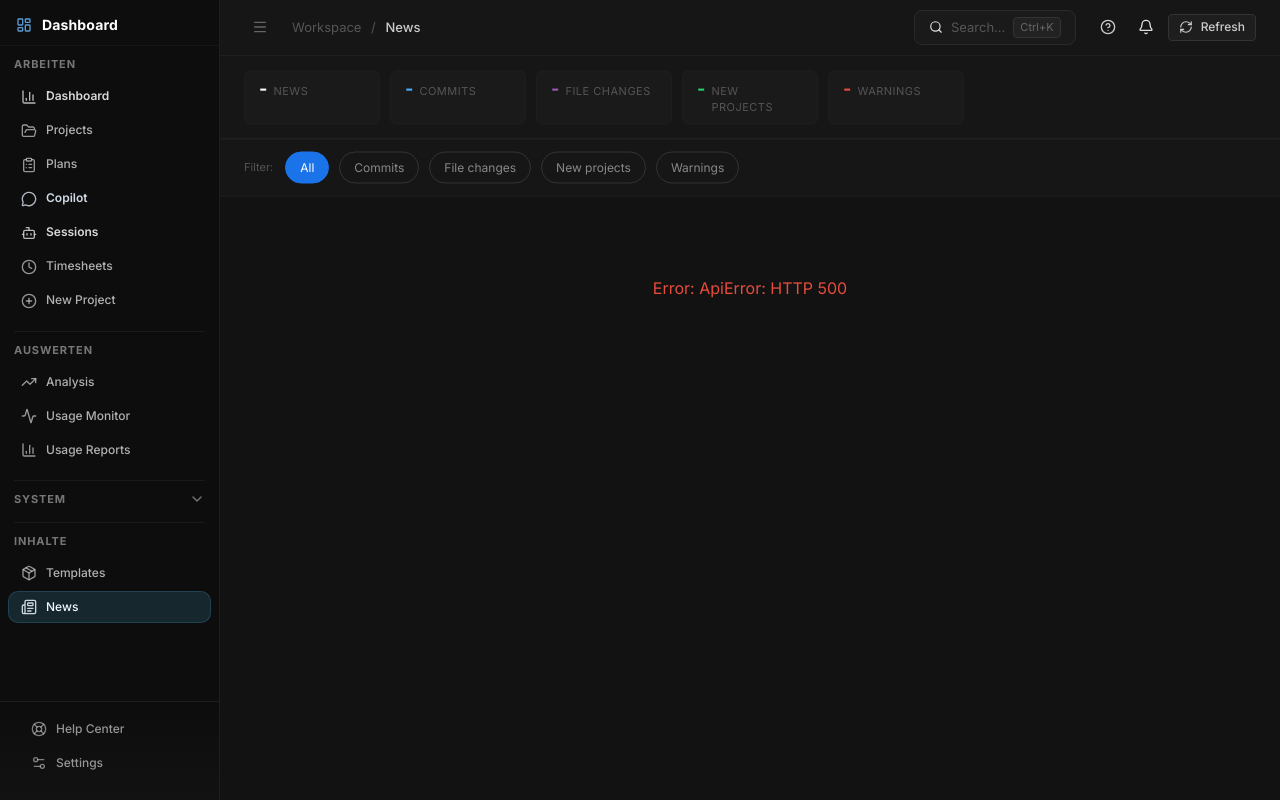
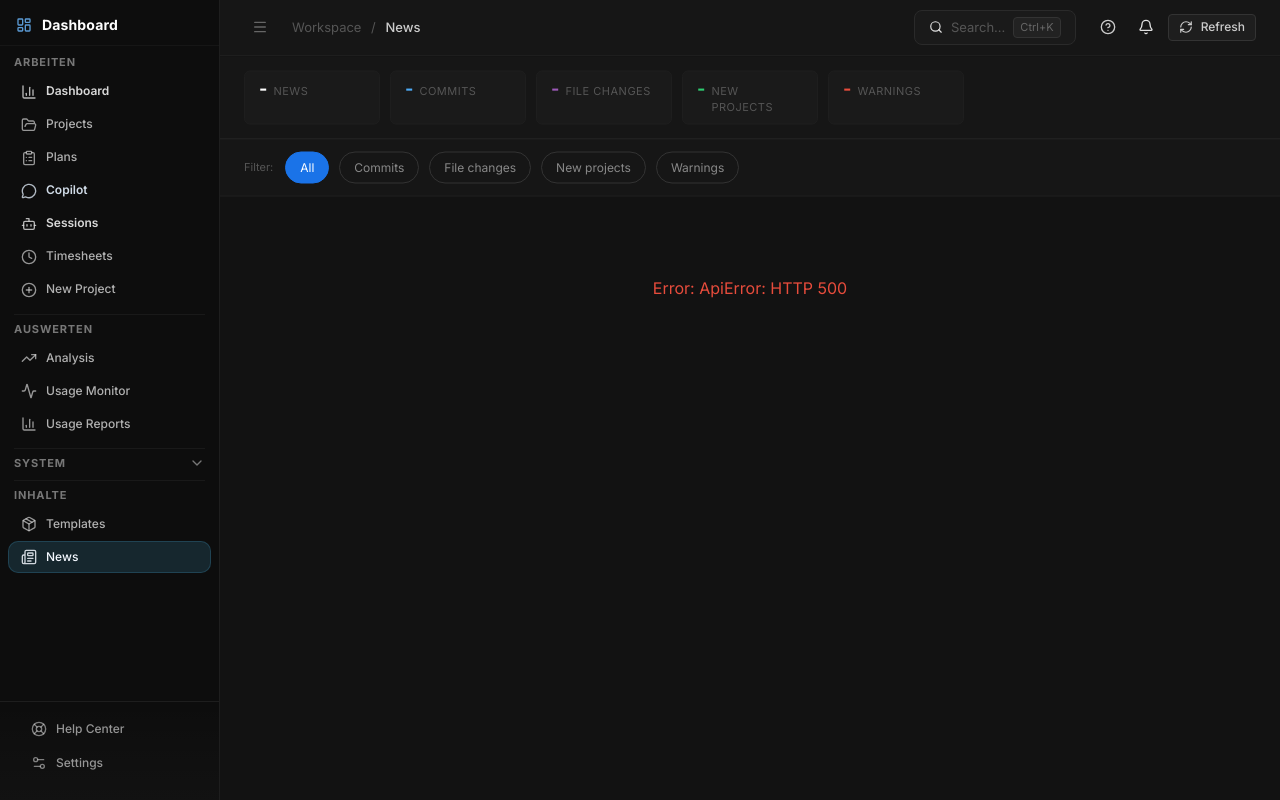
Before and after one commit to web-werkstatt/session-pilot, a Flask app: page /news in a window 1280 px wide. Run offline with Flask 3, Linux system fonts and the light colour scheme; data that the repository does not hold is empty; some libraries are stand-ins or nearby versions.

Commit message:
style: tighten sidebar spacing

```diff
--- a/static/css/layout.css
+++ b/static/css/layout.css
@@ -30,12 +30,12 @@
 }
 .logo-icon { font-size: 18px; color: var(--accent-light); }
 .logo-text { font-size: 14px; font-weight: 700; color: var(--text-heading); letter-spacing: 0.01em; }
-.sidebar-nav { flex: 1; padding: 10px 0 6px; overflow-y: auto; }
-.nav-section { margin-bottom: 14px; }
+.sidebar-nav { flex: 1; padding: 8px 0 4px; overflow-y: auto; }
+.nav-section { margin-bottom: 8px; }
 .nav-section-body {
     display: flex;
     flex-direction: column;
-    gap: 2px;
+    gap: 1px;
 }
 .nav-label {
     display: block;
@@ -48,10 +48,10 @@
 }
 .nav-section > .nav-label,
 .nav-section-toggle {
-    margin: 0 14px 8px;
+    margin: 0 14px 5px;
 }
 .nav-section > .nav-label {
-    padding-top: 10px;
+    padding-top: 6px;
     border-top: 1px solid rgba(255, 255, 255, 0.05);
 }
 .nav-section:first-child > .nav-label {
@@ -67,7 +67,7 @@
     border: none;
     color: inherit;
     cursor: pointer;
-    padding: 10px 0 0;
+    padding: 6px 0 0;
     border-top: 1px solid rgba(255, 255, 255, 0.05);
 }
 .nav-section-chevron {
@@ -313,6 +313,7 @@
     .nav-section-toggle {
         margin-left: 16px;
         margin-right: 16px;
+        margin-bottom: 6px;
     }
     .sidebar.mobile-open {
         transform: translateX(0);
```
